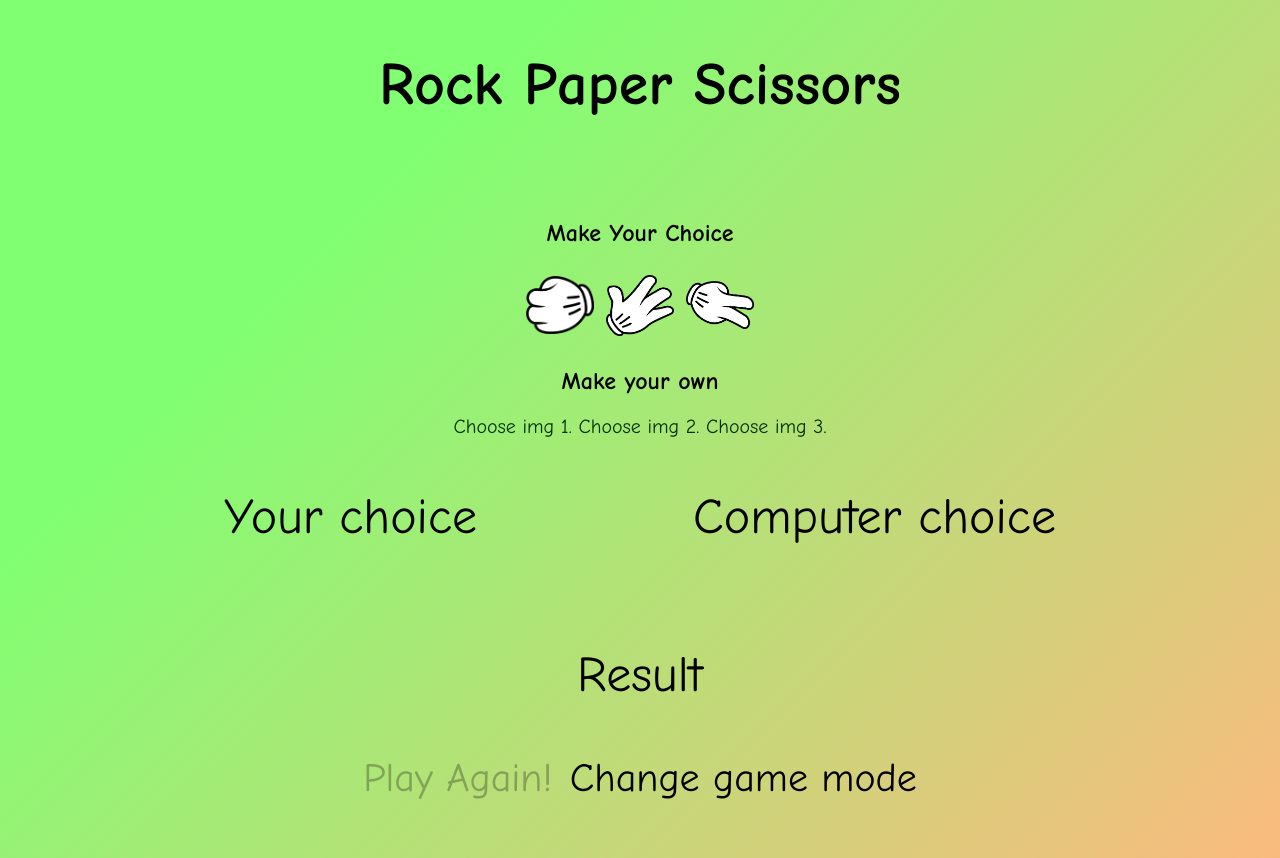
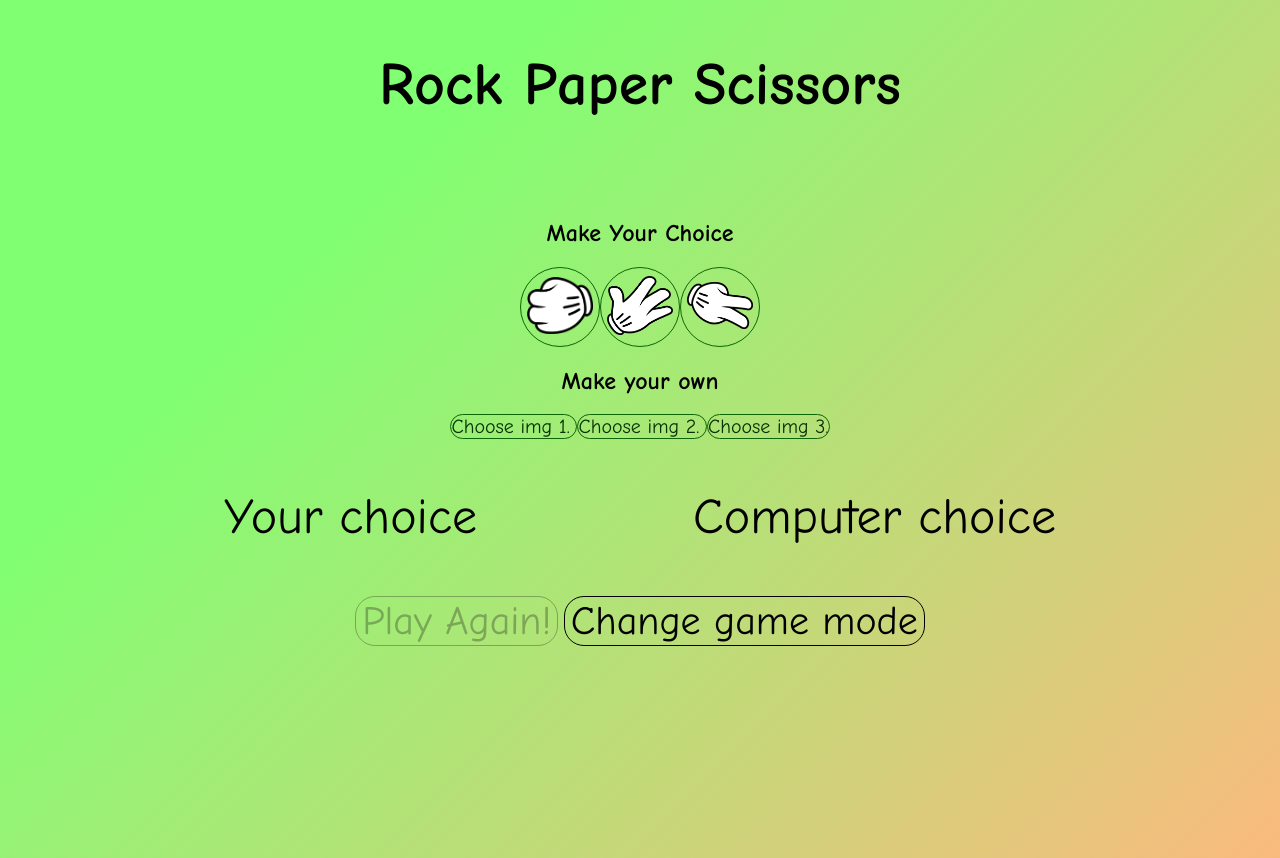
Before and after one commit to modrayyes/GSG--RPS-, a plain HTML site: page index.html in a window 1280 px wide. Drawn offline with Linux system fonts and the light colour scheme.

Commit message:
Update style.css

```diff
--- a/style.css
+++ b/style.css
@@ -48,7 +48,6 @@ header {
 .buttonWithImg {
   background-color: inherit;
   border-radius: 50px;
-  border-style: none;
   width: 80px;
   height: 80px;
 }
@@ -93,7 +92,8 @@ img {
   font-size: 40px;
   background-color: inherit;
   border-radius: 20px;
-  border: 2px;
+  border: 1px;
+  border-style: solid;
   cursor: pointer;
 }
 
@@ -126,9 +126,16 @@ p {
   display: block;
 }
 
-#R ,#P , #S{
+#R ,#P , #S, #R2 ,#P2 , #S2{
   cursor: pointer;
+  border: #0d6605;
+  border-style:solid;
+  border-width: 1px;
+  border-radius: 40px;
 }
+
+
+
 
 
 
@@ -136,6 +143,28 @@ p {
 .title {
   font-size: 60px;
   font-weight: 600;
+}
+
+
+
+.result-section {
+  height: 400px;
+  box-sizing: border-box;
+  width: 470px;
+  font-size: 50px;
+  text-align: center;
+  position: fixed;
+  top: -100%;
+  left:calc( 50% - 235px);
+  background-image: linear-gradient(135deg, #fac47e 0%, #80ff72 74%);
+  border-radius: 0.5rem;
+  padding: 3rem;
+  transition: top 1s cubic-bezier(0.47, 1.64, 0.41, 0.8);
+}
+
+.middle-screen {
+  top: calc(50% - 250px);
+  border-style:solid;
 }
 
 @media only screen and (max-width: 768px) {
@@ -150,6 +179,8 @@ p {
 
 #game-mode , #play-again-button{
   font-size: 25px;
+  border: #063102;
+  border-style:solid;
 }
 
 }
```
